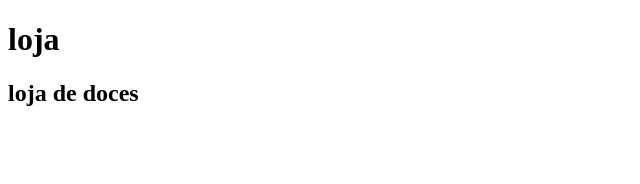
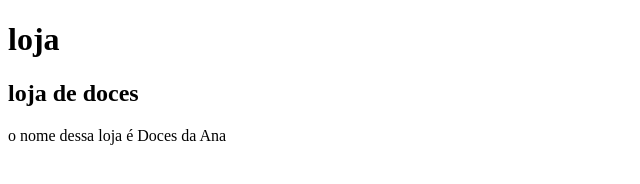
Before and after one commit to anavieira1/Loja, a plain HTML site: page index.html in a window 1280 px wide. Shown: the whole page, without its empty margins (0-640 px from the left). Drawn offline with Linux system fonts and the light colour scheme.

Commit message:
Nome da loja

```diff
--- a/index.html
+++ b/index.html
@@ -8,5 +8,6 @@
 <body>
     <h1>loja</h1>
     <h2> loja de doces</h2>
+    <p> o nome dessa loja é Doces da Ana</p>
 </body>
 </html>
```
